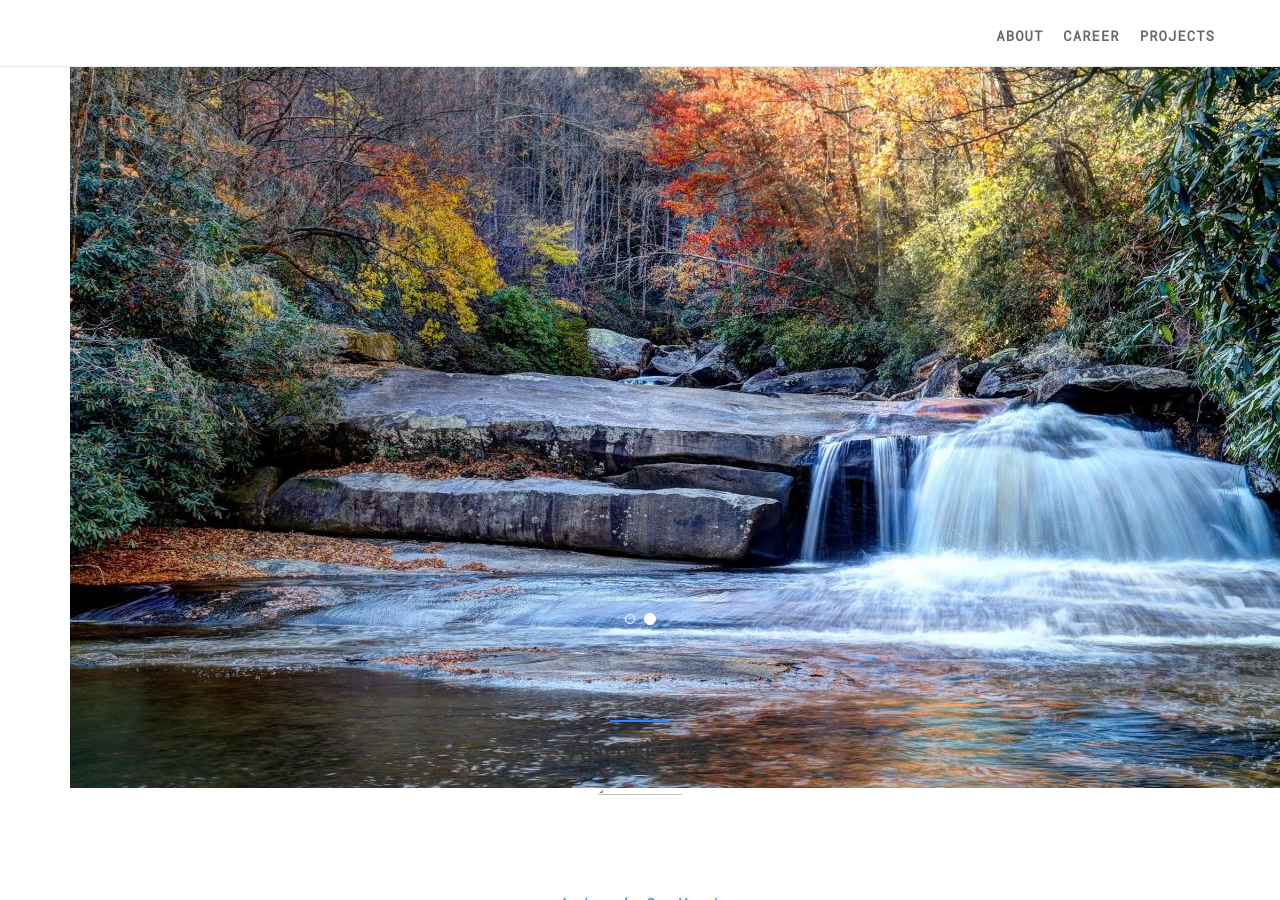
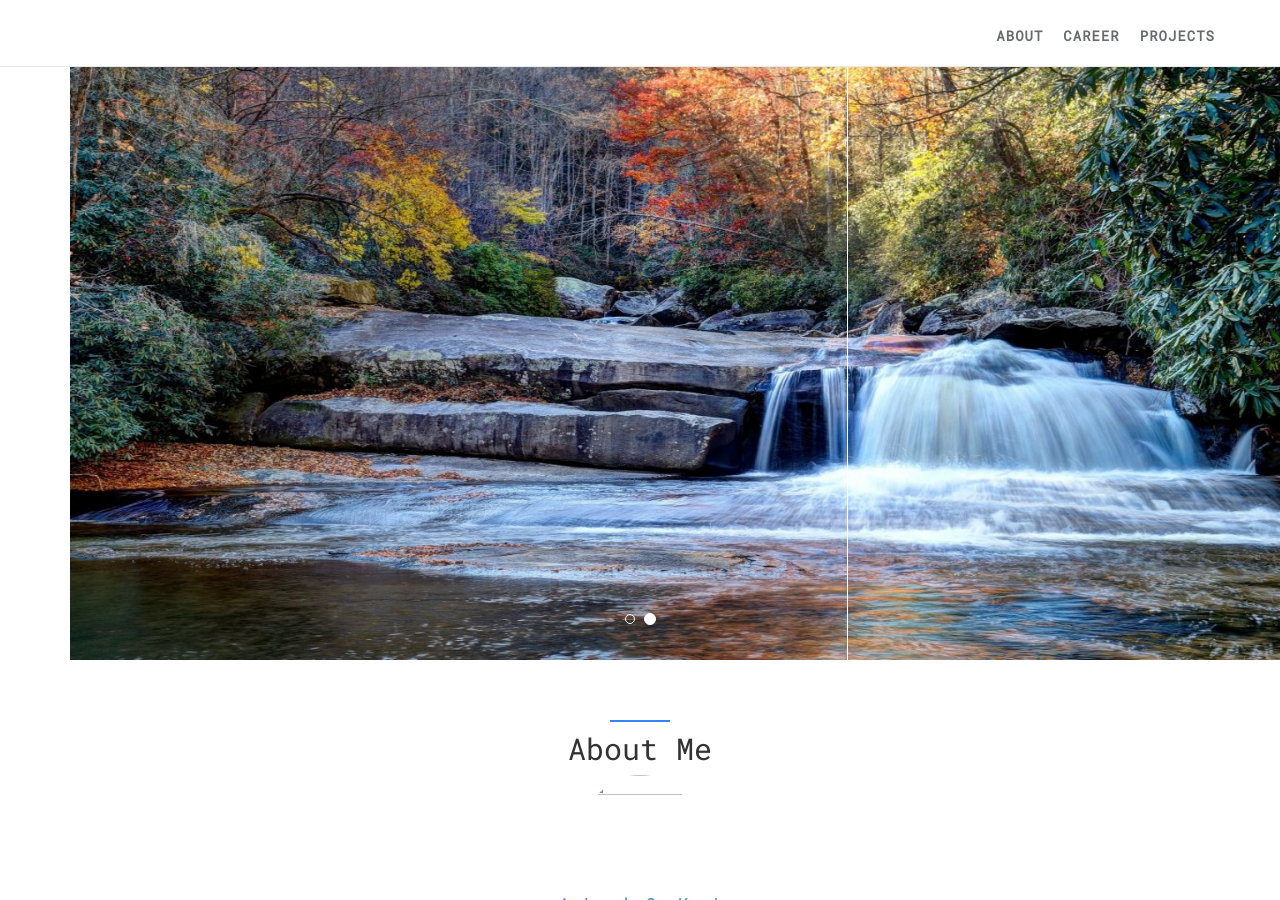
Before and after one commit to koriavinash1/test-website, a Jekyll site: the page built from index.html, in a window 1280 px wide and 900 px high. Built offline with Jekyll 4.4.1, drawn with Linux system fonts in a browser that asks for light colours; nearby versions of some CDN libraries; some web fonts are replaced; library files that are not in the unit come from our copies; comment, search, counter and statistics services are not loaded.

Commit message:
height set

```diff
--- a/index.html
+++ b/index.html
@@ -26,7 +26,7 @@ permalink: /
     </nav>
 </div>
 <br />
-<div id="inSlider" class="carousel carousel-fade" data-ride="carousel" style="top:0;width:100vw;height:50vw;">
+<div id="inSlider" class="carousel carousel-fade" data-ride="carousel" style="top:0;">
     <ol class="carousel-indicators">
         <li data-target="#inSlider" data-slide-to="0" class="active"></li>
         <li data-target="#inSlider" data-slide-to="1"></li>
@@ -37,7 +37,7 @@ permalink: /
                 <div class="carousel-caption">
                 </div>
                 <div class="carousel-image wow zoomIn">
-                    <img src="static/img/slider/iitmgc.jpg" alt="laptop" />
+                    <img src="static/img/slider/iitmgc.jpg" alt="laptop" style="width:100vw;height:50vw;" />
                 </div>
             </div>
         </div>
@@ -46,7 +46,7 @@ permalink: /
                 <div class="carousel-caption blank">
                 </div>
                 <div class="carousel-image wow zoomIn">
-                    <img src="static/img/slider/waterfalls.jpg" alt="laptop"/>
+                    <img src="static/img/slider/waterfalls.jpg" alt="laptop" style="width:100vw;height:50vw;" />
                 </div>
             </div>
         </div>
```
